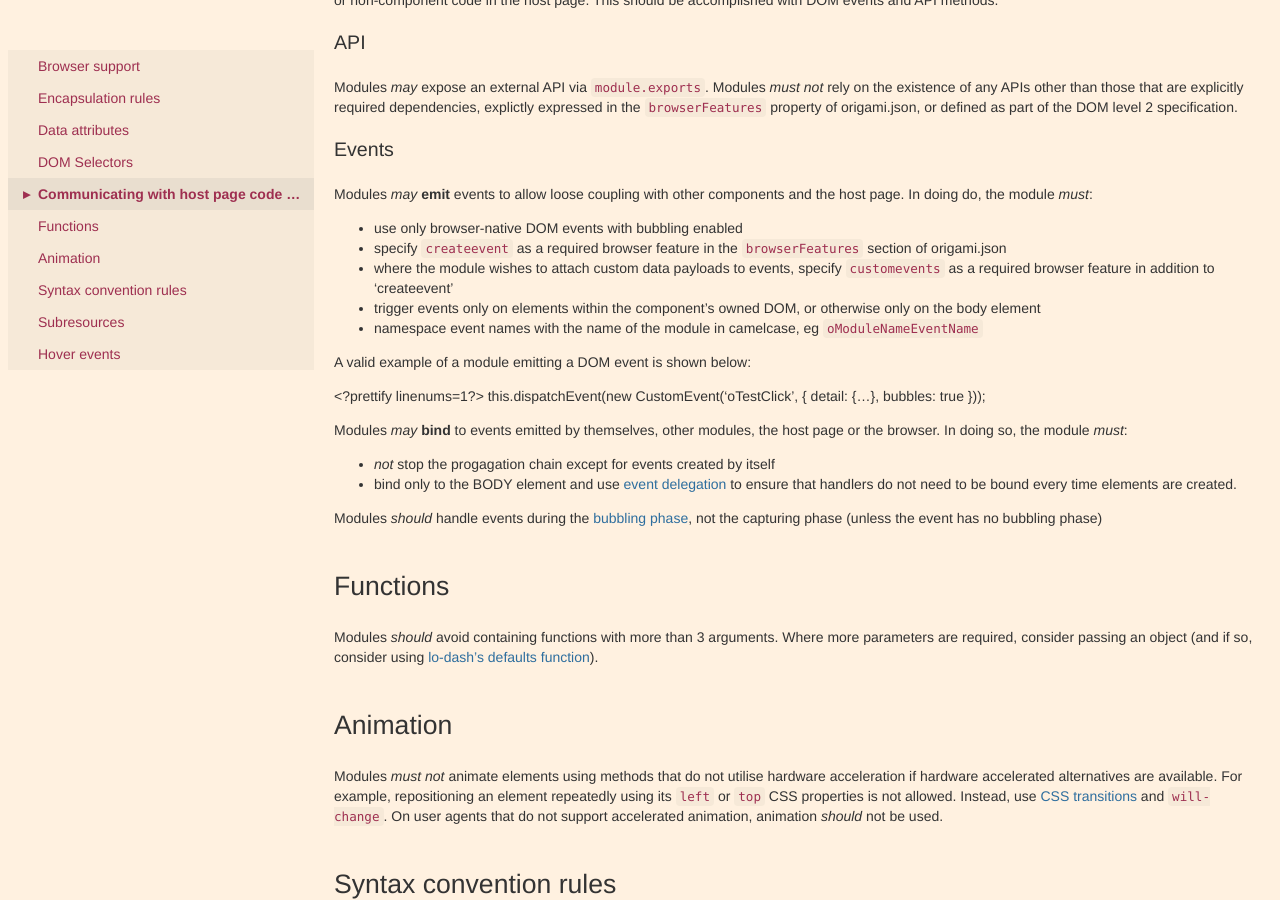
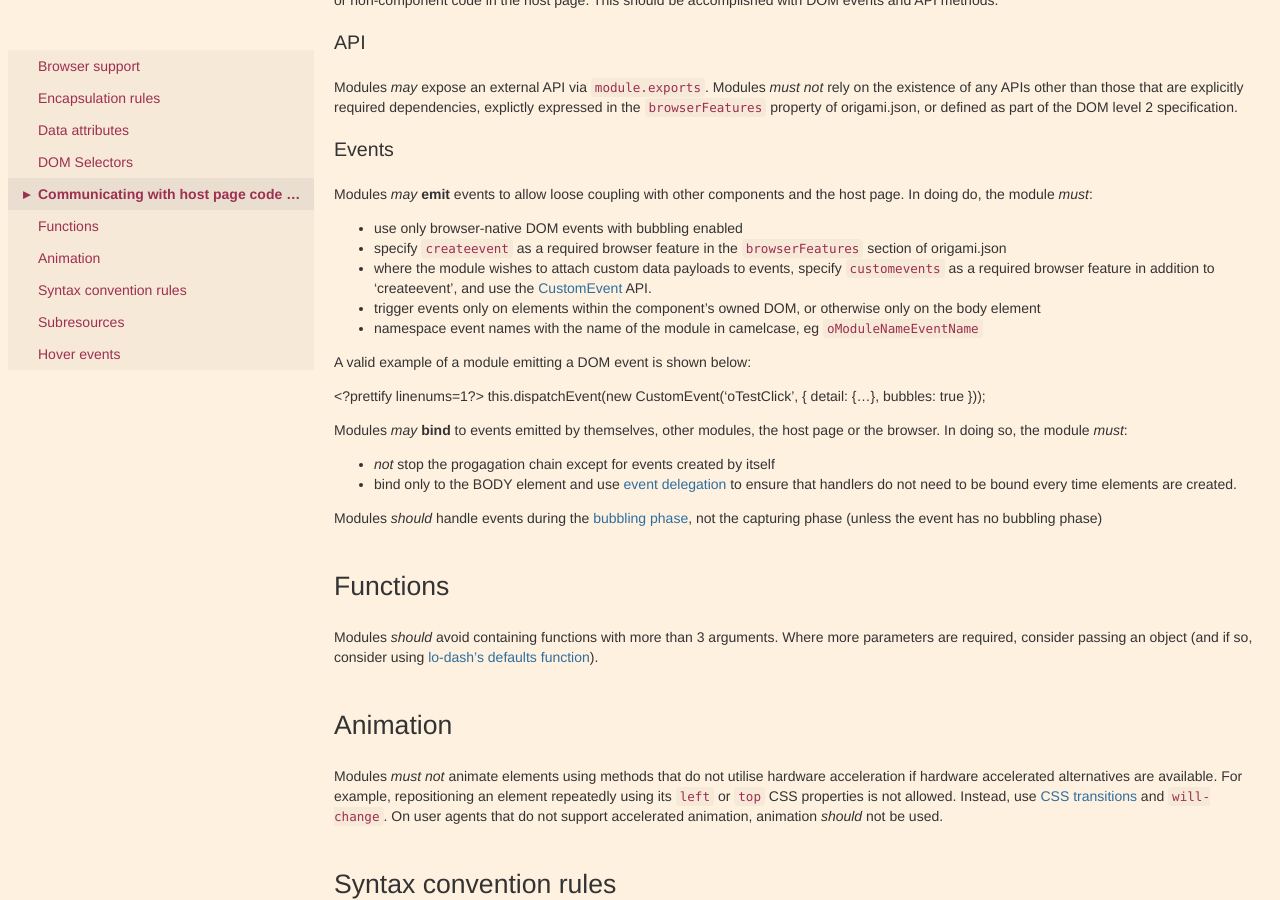
Before and after one commit to Financial-Times/ft-origami, a Jekyll site: the page built from docs/syntax/js.md, in a window 1280 px wide and 900 px high, scrolled down 1365 px. Built offline with Jekyll 4.4.1, drawn with Linux system fonts in a browser that asks for light colours.

Commit message:
Require use of standard CustomEvent API

```diff
--- a/docs/syntax/js.md
+++ b/docs/syntax/js.md
@@ -53,7 +53,7 @@ Modules *may* **emit** events to allow loose coupling with other components and
 
 * use only browser-native DOM events with bubbling enabled
 * specify `createevent` as a required browser feature in the `browserFeatures` section of origami.json
-* where the module wishes to attach custom data payloads to events, specify `customevents` as a required browser feature in addition to 'createevent'
+* where the module wishes to attach custom data payloads to events, specify `customevents` as a required browser feature in addition to 'createevent', and use the [CustomEvent](https://developer.mozilla.org/en/docs/Web/API/CustomEvent) API.
 * trigger events only on elements within the component's owned DOM, or otherwise only on the body element
 * namespace event names with the name of the module in camelcase, eg `oModuleNameEventName`
 
```
